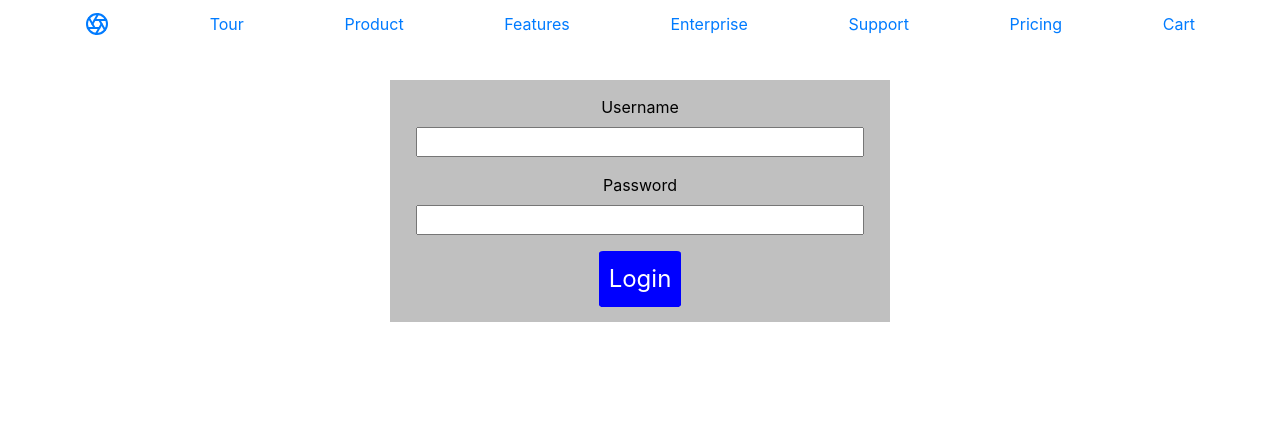
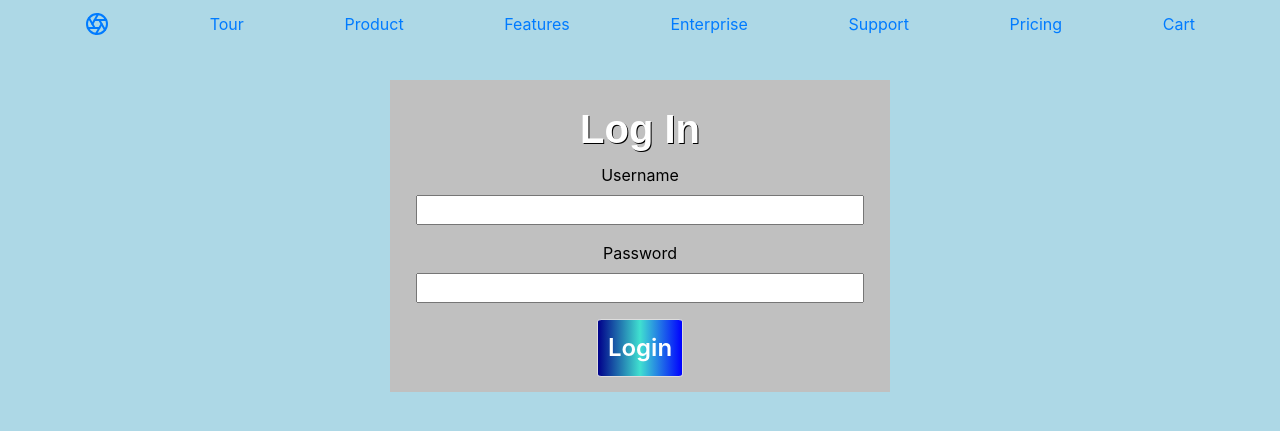
Before and after one commit to azamatbaiyzbekov/Project-3-FitnessApp, a Django app: page /accounts/login/ in a window 1280 px wide. Shown: the top 431 px of the page. Run offline with Django 3.2, Linux system fonts and the light colour scheme; some libraries are stand-ins or nearby versions.

Commit message:
updated styling for log in and register

```diff
--- a/accounts/templates/login.html
+++ b/accounts/templates/login.html
@@ -6,7 +6,13 @@
 
 {% endif %}
 
+<body style="background-color: lightblue;">
+
+</body>
+
+
 <section class="form-section">
+    <h1 class="title">Log In</h1>
     <form action="{% url 'login' %}" method="POST" class="workout-form">
         {% csrf_token %}
         <p>
@@ -23,6 +29,8 @@
 
     </form>
 
+
 </section>
 
+
 {% endblock %}
--- a/accounts/templates/register.html
+++ b/accounts/templates/register.html
@@ -5,7 +5,8 @@
 <p style="background-color: lightblue;">{{error}}</p>
 {% endif %}
 
-<section class="form-section">
+
+ <section class="form-section">
     <form action="{% url 'register' %}" method="POST" class="workout-form">
         {% csrf_token %}
         <p>
--- a/accounts/views.py
+++ b/accounts/views.py
@@ -43,7 +43,7 @@ def login(request):
 
         if user is not None:
             auth.login(request, user)
-            return redirect('#')
+            return redirect('workout_list')
 
         else:
             return render(request, 'login.html', {'error': 'Invalid Credentials'})
@@ -53,4 +53,4 @@ def login(request):
 
 def logout(request):
     auth.logout(request)
-    return redirect('#')
+    return redirect('workout_list')
--- a/fyt/static/css/main.css
+++ b/fyt/static/css/main.css
@@ -34,10 +34,22 @@
     }
 
     .form-section button {
+    background-image: linear-gradient(to right, darkblue, turquoise, blue);
     background-color: blue;
-    border: none;
+    border: 1px solid #ddd;;
     border-radius: 5%;
     font-size: 1.5em;
     padding: 10px;
     color: white;
+    cursor: pointer;
+    font-weight: 600;
     }
+
+    .title {
+    margin-bottom: 20px;
+    color: white;
+    font-family: 'Julius Sans One', sans-serif;
+    font-size: 40px;
+    text-shadow: 1px 1px black;
+    font-weight: 600;
+      }
```
Also changed, not shown: fyt/static/main.css (deleted, +0 -39 lines).
